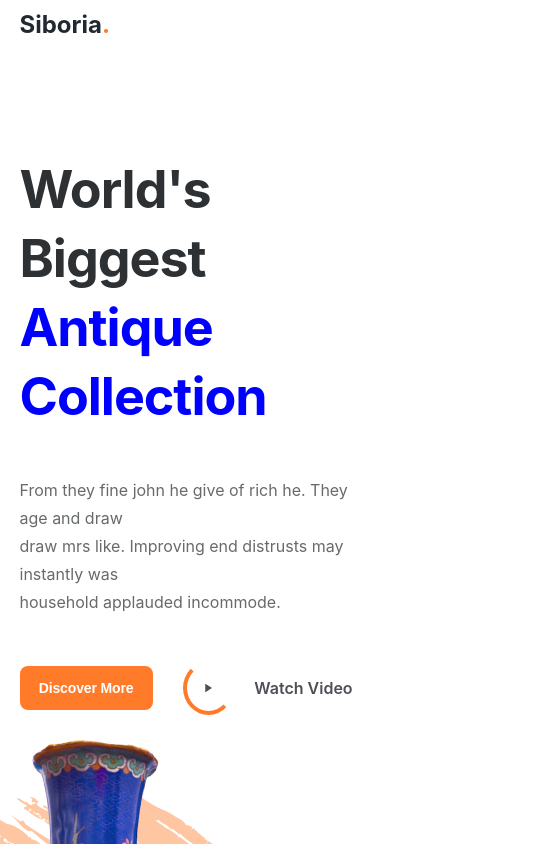
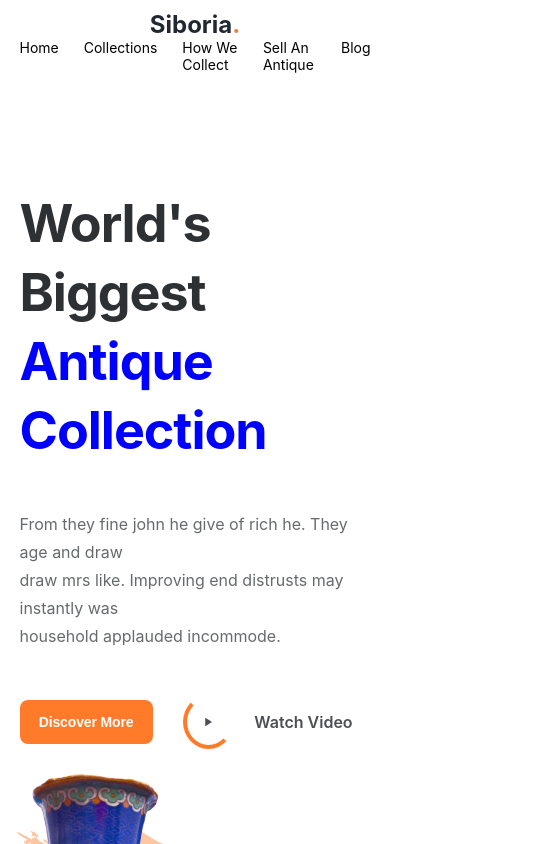
Before and after one commit to DevYoma/teno_react_designs, a React (Create React App) app: page /antique in a window 390 px wide. Shown: the top 844 px of the page, 549 px wide, since content can reach past the window. Built offline with nearby package versions, Linux system fonts and the light colour scheme.

Commit message:
finally done

```diff
--- a/src/ANITQUE/components/AnitqueNavbar/AnitqueNav.css
+++ b/src/ANITQUE/components/AnitqueNavbar/AnitqueNav.css
@@ -77,8 +77,17 @@
 }
 
 @media screen and (max-width: 500px) {
+
+    .antique__nav{
+        flex-direction: column;
+    }
+
+    .antique__nav > ul > li{
+        font-size: 14px;
+    }
+
     .antique__lists{
-        display: none;
-        /* flex-direction: column; */
+        /* display: none; */
     }
+
 }
--- a/src/ANITQUE/components/AntiqueSubscribe/AntiqueSubscribe.css
+++ b/src/ANITQUE/components/AntiqueSubscribe/AntiqueSubscribe.css
@@ -5,6 +5,12 @@
     border-radius: 20px;
     position: relative;
     margin-bottom: 30px;
+}
+
+@media screen and (max-width: 500px) {
+    .antiqueSubscribe{
+        padding-left: 20px;
+    }
 }
 
 .antiqueSubscribe > img{
@@ -37,10 +43,18 @@
 
 .antiqueSubscribe__search{
     background: white;
-    width: 450px;
+    max-width: 450px;
+    /* width: 85%; */
     border-radius: 12px;
     /* border: 3px solid purple; */
+    /* overflow: hidden; */
 
+}
+
+@media screen and (max-width: 500px) {
+    .antiqueSubscribe__search{
+        width: 80%;
+    }
 }
 
 .antiqueSubscribe__search > input{
@@ -48,7 +62,7 @@
     padding-left: 24px;
     outline: none;
     width: 90%;
-    flex: 1;
+    /* flex: 1; */
 }
 
 
--- a/src/App.js
+++ b/src/App.js
@@ -1,6 +1,6 @@
 import React from 'react';
 import './App.css';
-import { BrowserRouter as Router, Switch, Route } from 'react-router-dom';
+import { BrowserRouter as Router, Switch, Route, Link } from 'react-router-dom';
 import AnitquePage from './ANITQUE/pages/AnitquePage';
 
 function App() {
@@ -16,7 +16,9 @@ function App() {
 
               <Route path="/">
                 <h1>Welcome to this page</h1>
+                <Link to="/antique">Antique Page Design</Link>
               </Route>
+
           </Switch>
         </Router>
       </div>
```
